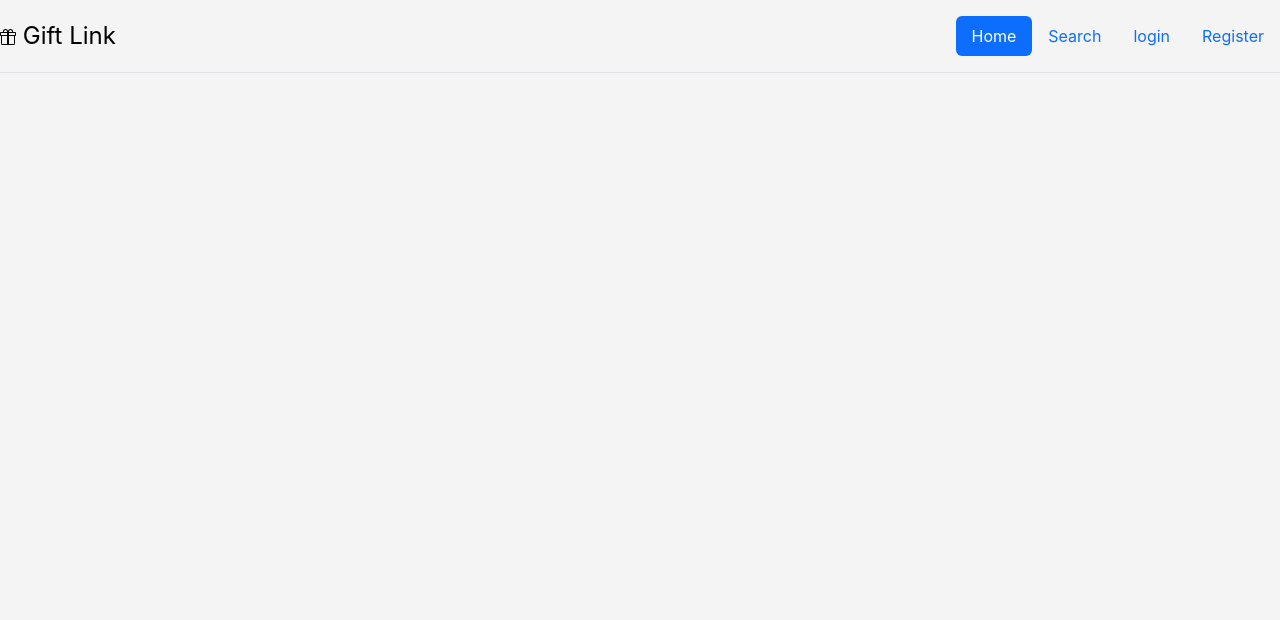
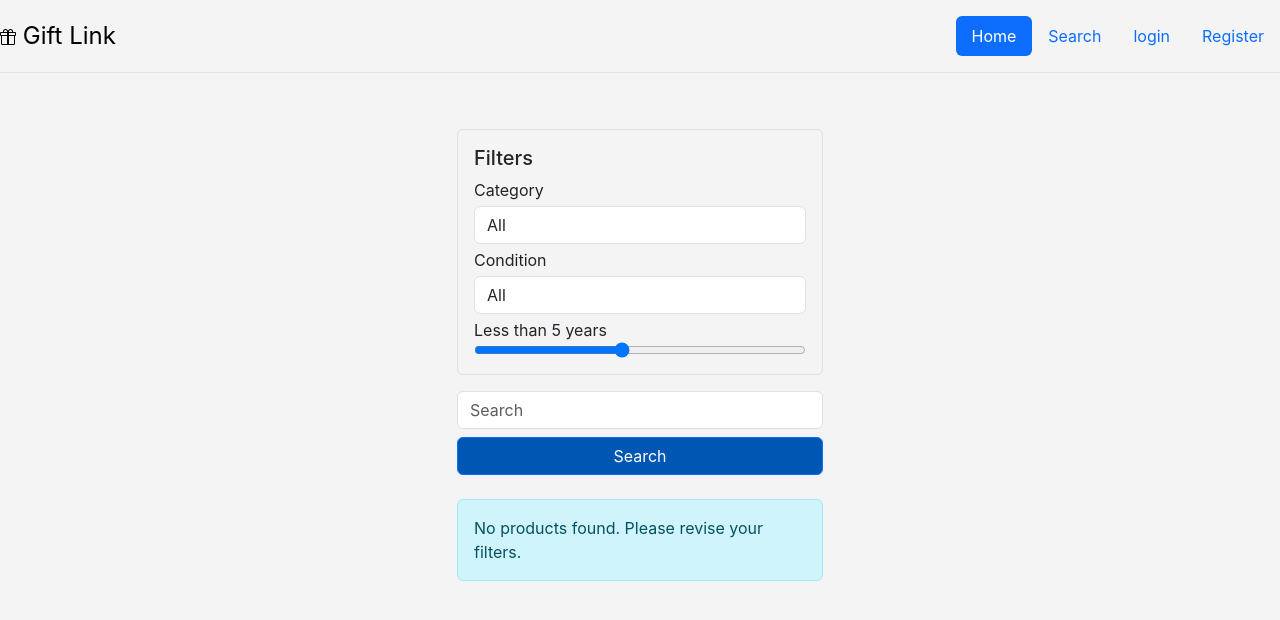
Before and after one commit to Lahir-Sai-Vignesh/GiftConnect, a React (Create React App) app in the folder frontend/: page /search in a window 1280 px wide. Shown: the top 620 px of the page. Built offline with nearby package versions, Linux system fonts and the light colour scheme.

Commit message:
added Search Page

```diff
--- a/frontend/src/App.js
+++ b/frontend/src/App.js
@@ -4,6 +4,9 @@ import Navbar from './components/Navbar/Navbar';
 import MainPage from './components/MainPage/MainPage';
 import './App.css';
 import DetailsPage from './components/DetailsPage/DetailsPage';
+import SearchPage from './components/SearchPage/SearchPage';
+
+
 
 function App() {
   return (
@@ -12,6 +15,7 @@ function App() {
       <Routes>
         <Route path="/" element={ <MainPage /> } />
         <Route path="/product/:productId" element = {<DetailsPage />} />
+        <Route path="/search" element={<SearchPage/>} />
       </Routes>
     </>
   )
--- a/frontend/src/components/Navbar/Navbar.js
+++ b/frontend/src/components/Navbar/Navbar.js
@@ -14,7 +14,7 @@ function Navbar() {
 
       <ul className="nav nav-pills">
         <li className="nav-item"><a href="/" className="nav-link active" aria-current="page">Home</a></li>
-        <li className="nav-item"><a href="#" className="nav-link ">Search</a></li>
+        <li className="nav-item"><a href="/search" className="nav-link ">Search</a></li>
         <li className="nav-item"><a href="#" className="nav-link">login</a></li>
         <li className="nav-item"><a href="#" className="nav-link">Register</a></li>
       </ul>
--- /dev/null
+++ b/frontend/src/components/SearchPage/SearchPage.js
@@ -0,0 +1,129 @@
+import React, { useEffect, useState } from 'react';
+import { useNavigate } from 'react-router-dom';
+import urlConfig from '../../config';
+import axios from 'axios';
+
+function SearchPage() {
+    const conditions = ["New", "LikeNew", "Older"];
+    const categories = ["Living", "BedRoom", "Kitchen", "Office"];
+    const [ageRange, setAgeRange] = useState(5); // default value: 5
+    const [query, setQuery] = useState('');
+    const [categoryFilter, setCategoryFilter] = useState('');
+    const [conditionFilter, setConditionFilter] = useState('');
+    const [results, setResults] = useState([]);
+    const navigate = useNavigate();
+
+
+    const handleSearch = async () => {
+        const baseUrl = `${urlConfig.backend_url}/search?`;
+
+
+        const queryParams = new URLSearchParams({
+            name: query,
+            age_years: ageRange,
+            category: categoryFilter,
+            condition: conditionFilter
+        }).toString();
+
+        try {
+            const response = await axios.get(`${baseUrl}${queryParams}`);
+            let data = response.data;
+            setResults(data);
+
+        } catch (err) {
+            console.error('Failed to fetch search results:', err);
+        }
+    };
+
+    const goToDetailsPage = (productId) => {
+        navigate(`/product/${productId}`);
+    };
+
+    return (
+        <div className="container">
+            <div className="row">
+                <div className='col-md-6'>
+                    <div className="mb-3 p-3 border rounded">
+                        <h5>Filters</h5>
+                        <div className="d-flex flex-column">
+                            {/* Category Filter */}
+                            <label htmlFor="categoryFilter">Category</label>
+                            <select
+                                className="form-control my-1"
+                                id="categoryFilter"
+                                value={categoryFilter}
+                                onChange={(e) => setCategoryFilter(e.target.value)}
+                            >
+                                <option value="">All</option>
+                                {categories.map((category, ind) => (
+                                    <option key={ind} value={category}>{category}</option>
+                                ))}
+                            </select>
+
+                            {/* Condition Filter */}
+                            <label htmlFor="conditionFilter">Condition</label>
+                            <select
+                                id="conditionFilter"
+                                className="form-control my-1"
+                                value={conditionFilter}
+                                onChange={(e) => setConditionFilter(e.target.value)}
+                            >
+                                <option value="">All</option>
+                                {conditions.map(condition => (
+                                    <option key={condition} value={condition}>{condition}</option>
+                                ))}
+                            </select>
+
+                            {/* Age Filter */}
+                            <label htmlFor="ageFilter">Less than {ageRange} years</label>
+                            <input
+                                type="range"
+                                className="form-control-range"
+                                id="ageFilter"
+                                min="1"
+                                max="10"
+                                value={ageRange}
+                                onChange={e => setAgeRange(e.target.value)}
+                            />
+                        </div>
+                    </div>
+
+                    <input
+                        type="text"
+                        className="form-control mb-2"
+                        placeholder="Search"
+                        value={query}
+                        onChange={e => setQuery(e.target.value)}
+                    />
+                    <button className="btn btn-primary" onClick={handleSearch}>Search</button>
+
+                    <div className="search-results mt-4">
+                        {results.length > 0 ? (
+                            results.map(product => (
+                                <div key={product.id} className="card mb-3">
+                                    {/* Check if product has an image and display it */}
+                                    <img src={product.image} alt={product.name} className="card-img-top" />
+                                    <div className="card-body">
+                                        <h5 className="card-title">{product.name}</h5>
+                                        <p className="card-text">{product.description.slice(0, 100)}...</p>
+                                    </div>
+                                    <div className="card-footer">
+                                        <button onClick={() => goToDetailsPage(product.id)} className="btn btn-primary">
+                                            View More
+                                        </button>
+                                    </div>
+                                </div>
+                            ))
+                        ) : (
+                            <div className="alert alert-info" role="alert">
+                                No products found. Please revise your filters.
+                            </div>
+                        )}
+                    </div>
+                </div>
+            </div>
+        </div>
+    );
+}
+
+export default SearchPage;
```
